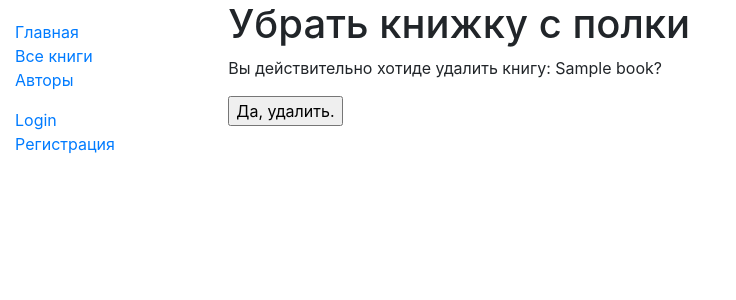
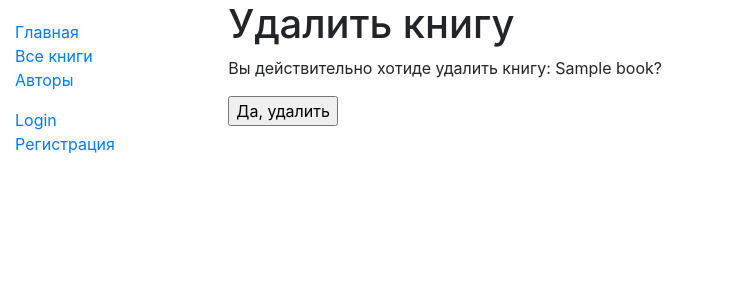
Before and after one commit to galashovda/web_project, a Django app: page /catalog/book/1/delete/ in a window 1280 px wide. Shown: the top 300 px of the page, without its empty margins (0-736 px from the left). Run offline with Django 3.2, Linux system fonts and the light colour scheme; tables that the repository leaves empty hold one stand-in row (values such as "Sample post"); some libraries are stand-ins or nearby versions.

Commit message:
Update book_confirm_delete.html

```diff
--- a/catalog/templates/catalog/book_confirm_delete.html
+++ b/catalog/templates/catalog/book_confirm_delete.html
@@ -2,13 +2,13 @@
 
 {% block content %}
 
-<h1>Убрать книжку с полки</h1>
+<h1>Удалить книгу</h1>
 
 <p>Вы действительно хотиде удалить книгу: {{ book }}?</p>
 
 <form action="" method="POST">
   {% csrf_token %}
-  <input type="submit" action="" value="Да, удалить." />
+  <input type="submit" action="" value="Да, удалить" />
 </form>
 
 {% endblock %}
```
